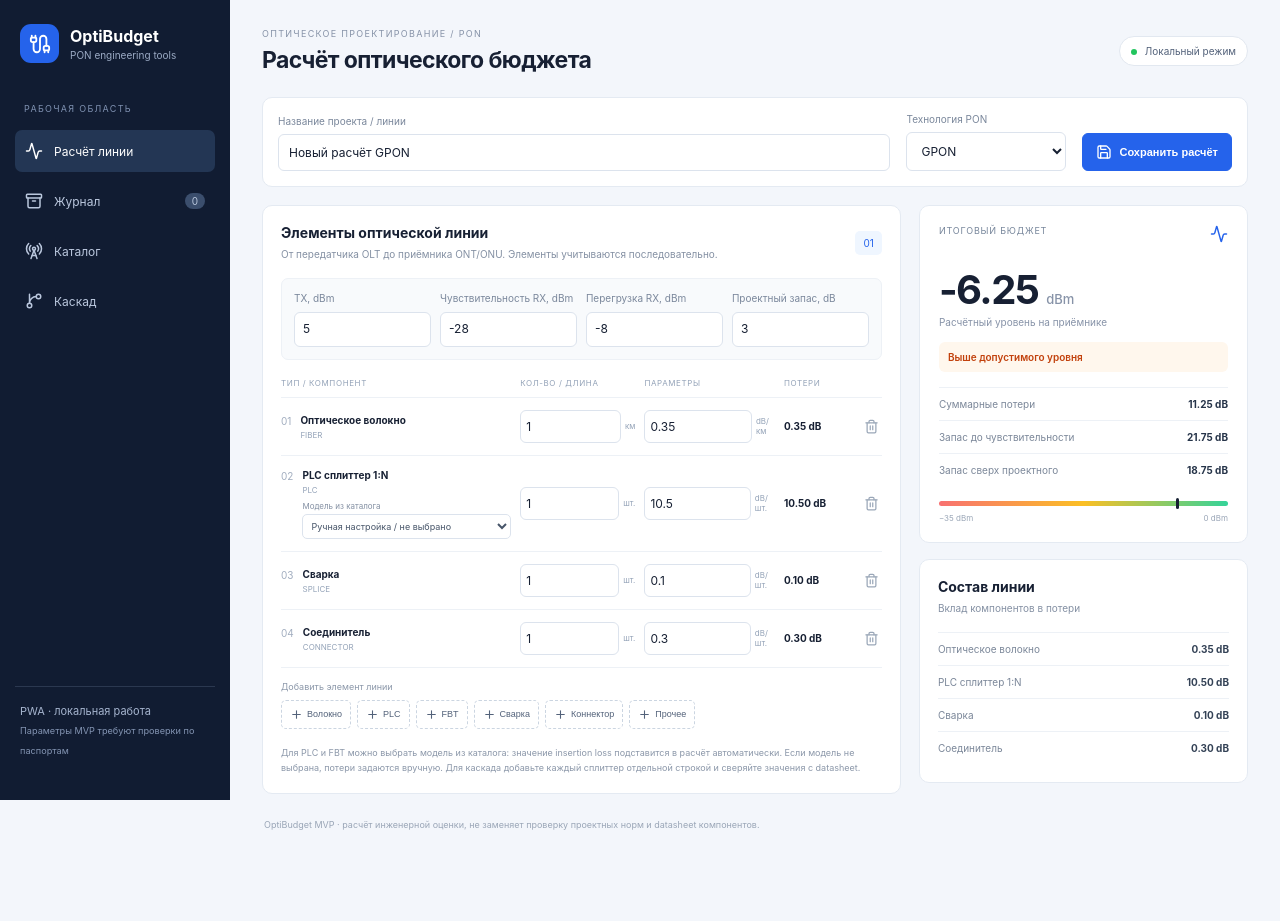
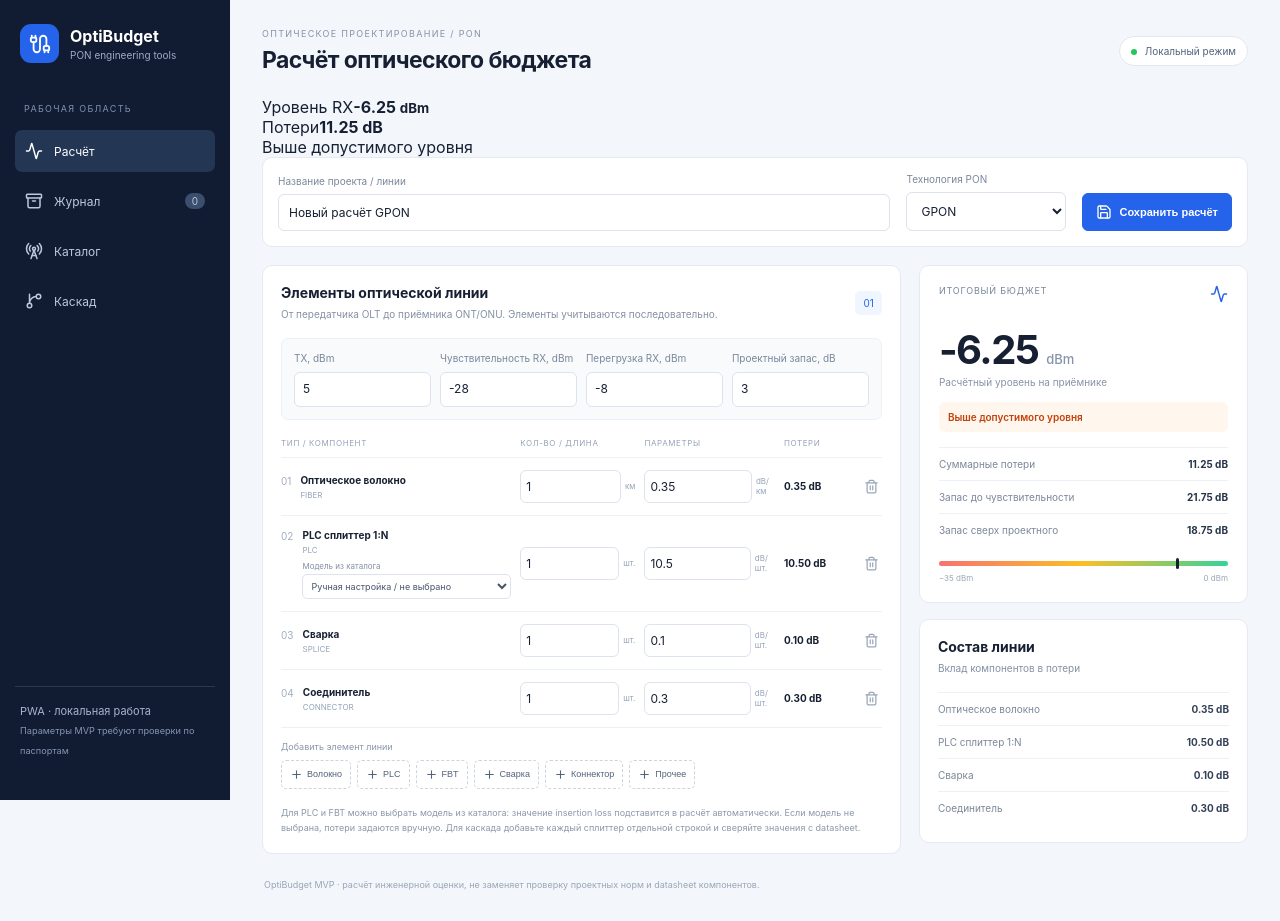
Before and after one commit to drycov/optibudget, a React (Vite) app: page / in a window 1280 px wide. Before the commit the page ends 861 px from the top, so only its background shows below. Built offline with nearby package versions, Linux system fonts and the light colour scheme.

Commit message:
Improve OptiBudget mobile navigation and live summary

```diff
--- a/src/main.tsx
+++ b/src/main.tsx
@@ -36,14 +36,15 @@ function App() {
     <aside className="sidebar">
       <div className="brand"><div className="brand-icon"><Cable size={22}/></div><div><strong>OptiBudget</strong><span>PON engineering tools</span></div></div>
       <div className="nav-label">РАБОЧАЯ ОБЛАСТЬ</div>
-      <button className={tab === "calculator" ? "nav-item active" : "nav-item"} onClick={() => setTab("calculator")}><Activity size={18}/> Расчёт линии</button>
-      <button className={tab === "journal" ? "nav-item active" : "nav-item"} onClick={() => setTab("journal")}><Archive size={18}/> Журнал <span className="count">{journal.length}</span></button>
-      <button className={tab === "catalog" ? "nav-item active" : "nav-item"} onClick={() => setTab("catalog")}><RadioTower size={18}/> Каталог</button>
-      <button className={tab === "topology" ? "nav-item active" : "nav-item"} onClick={() => setTab("topology")}><GitBranch size={18}/> Каскад</button>
+      <button className={tab === "calculator" ? "nav-item active" : "nav-item"} onClick={() => setTab("calculator")}><Activity size={18}/><span className="nav-text">Расчёт</span></button>
+      <button className={tab === "journal" ? "nav-item active" : "nav-item"} onClick={() => setTab("journal")}><Archive size={18}/><span className="nav-text">Журнал</span><span className="count">{journal.length}</span></button>
+      <button className={tab === "catalog" ? "nav-item active" : "nav-item"} onClick={() => setTab("catalog")}><RadioTower size={18}/><span className="nav-text">Каталог</span></button>
+      <button className={tab === "topology" ? "nav-item active" : "nav-item"} onClick={() => setTab("topology")}><GitBranch size={18}/><span className="nav-text">Каскад</span></button>
       <div className="side-note">PWA · локальная работа<br/><small>Параметры MVP требуют проверки по паспортам</small></div>
     </aside>
     <main className="main">
       <header className="topbar"><div><div className="eyebrow">ОПТИЧЕСКОЕ ПРОЕКТИРОВАНИЕ / PON</div><h1>{tab === "calculator" ? "Расчёт оптического бюджета" : tab === "journal" ? "Журнал расчётов" : tab === "catalog" ? "Каталог оборудования" : "Каскадная топология"}</h1></div><span className="offline"><i/> Локальный режим</span></header>
+      <section className="mobile-summary" aria-live="polite"><div><span>Уровень RX</span><strong>{fmt(result.rxPowerDbm)} <small>dBm</small></strong></div><div><span>Потери</span><strong>{fmt(result.totalLossDb)} dB</strong></div><div className={result.withinSensitivity && result.withinOverload && result.designMarginDb >= 0 ? "mobile-summary-state good" : "mobile-summary-state warn"}>{result.status}</div></section>
       {notice && <div className="notice" role="status">{notice}<button onClick={() => setNotice("")}>×</button></div>}
       {tab === "calculator" && <>
         <section className="project-strip">
```
